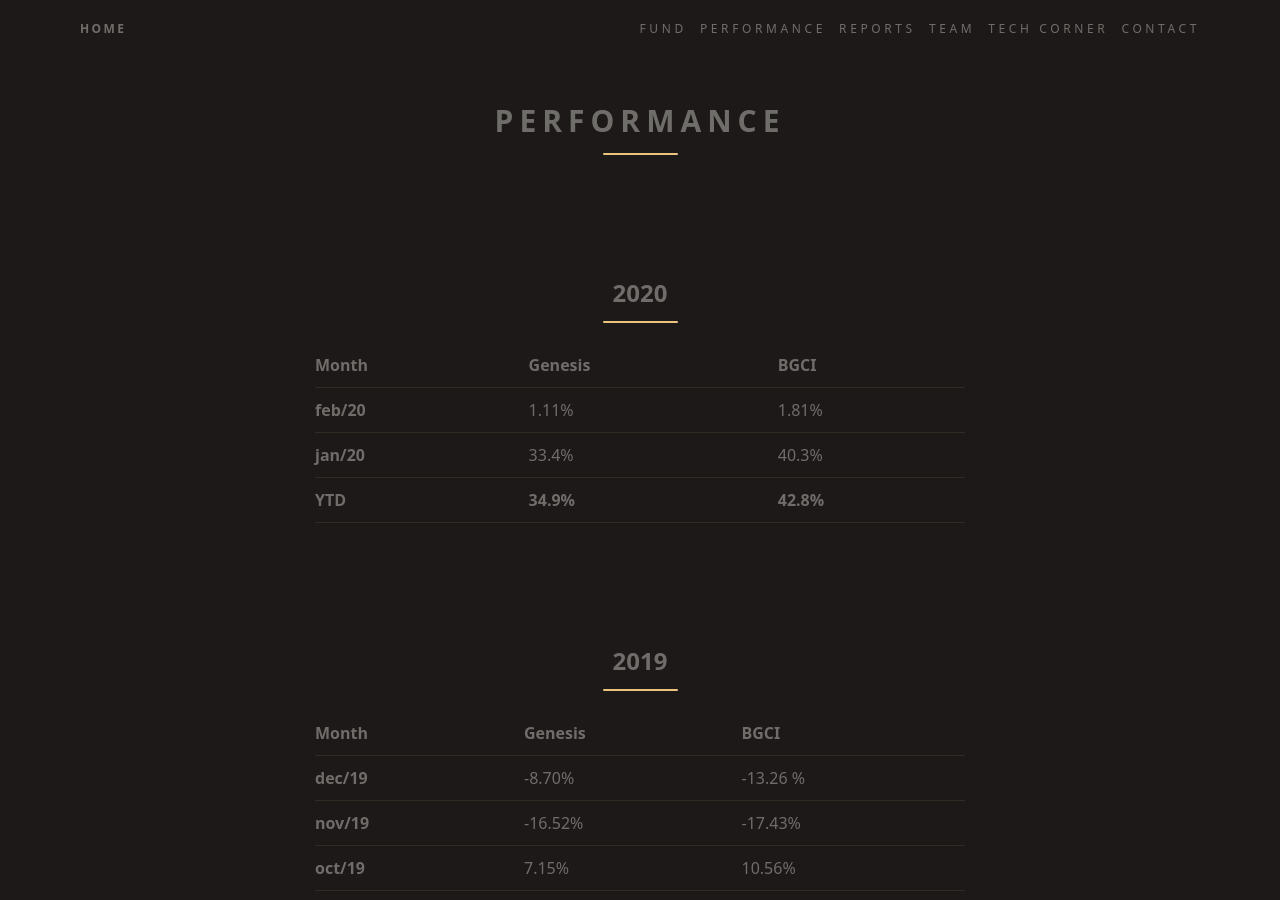
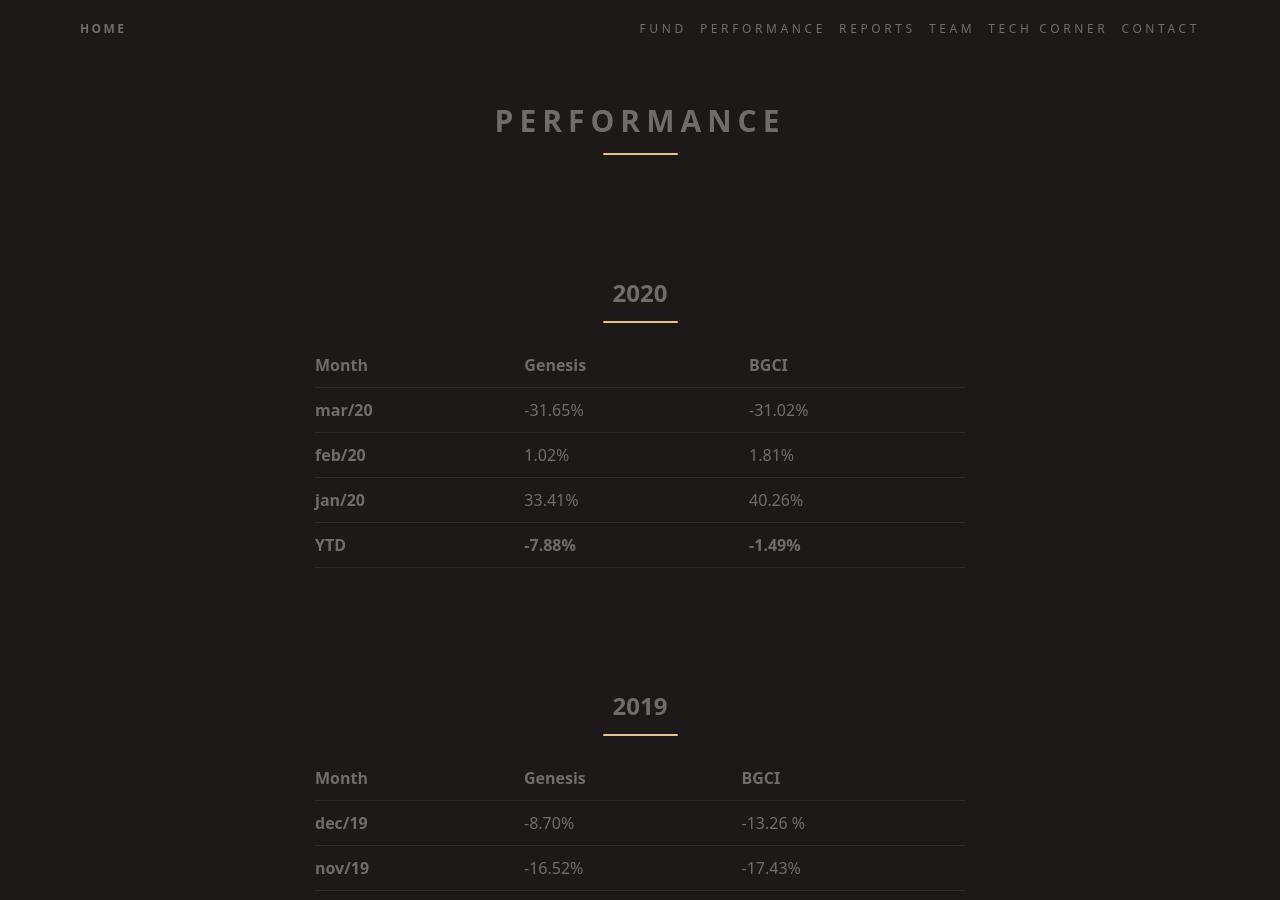
Before and after one commit to ateliedetemas/blpcrypto, a Jekyll site: the page built from _pages/en/performance.md, in a window 1280 px wide and 900 px high. Built offline with Jekyll 4.4.1, drawn with Linux system fonts in a browser that asks for light colours.

Commit message:
Update performance.md

```diff
--- a/_pages/en/performance.md
+++ b/_pages/en/performance.md
@@ -8,9 +8,10 @@ permalink: "/en/performance/"
 
 | Month  | Genesis | BGCI    |
 |--------|---------|---------|
-| **feb/20** | 1.11% | 1.81% |
-| **jan/20** | 33.4% | 40.3% |
-| **YTD**    | **34.9%** | **42.8%** |
+| **mar/20** | -31.65% | -31.02% |
+| **feb/20** | 1.02% | 1.81% |
+| **jan/20** | 33.41% | 40.26% |
+| **YTD**    | **-7.88%** | **-1.49%** |
 
 ## 2019
 
```
